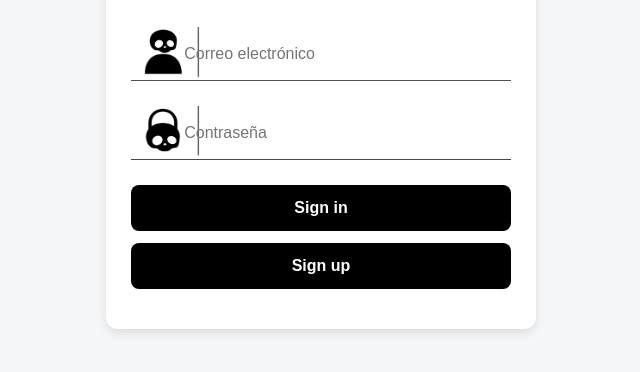
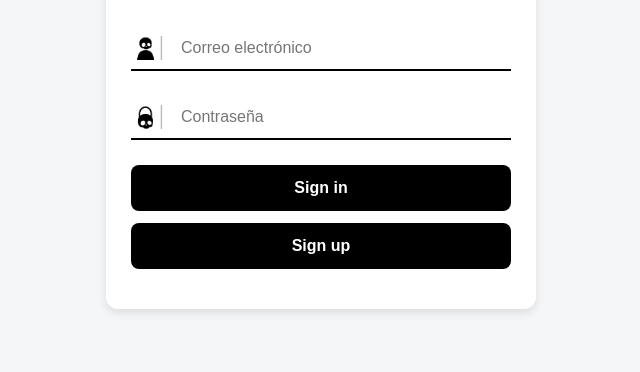
Before and after one commit to vsisushi72/PunchCard_Demo, a plain HTML site: page index.html in a window 1280 px wide. Shown: the part 80-452 px from the top of the page, without its empty margins (319-959 px from the left). Drawn offline with nearby package versions, Linux system fonts and the light colour scheme.

Commit message:
user and password v2

```diff
--- a/style.css
+++ b/style.css
@@ -41,21 +41,20 @@ header {
   display: flex;
   align-items: center;
   background-repeat: no-repeat;
-  background-size: 100% 100%;
-  background-position: center;
-  padding-left: 14%;
+  background-position: left center;
+  background-size: 32px auto;
+  border-bottom: 2px solid #000;
+  padding: 8px 0 8px 50px;
   margin-bottom: 25px;
   text-align: left;
 }
 
 .input-group.email {
-  background-image: url('assets/user-field.png');
-  aspect-ratio: 3526 / 579;
+  background-image: url('assets/icon-user.png');
 }
 
 .input-group.password {
-  background-image: url('assets/password-field.png');
-  aspect-ratio: 3526 / 587;
+  background-image: url('assets/icon-password.png');
 }
 
 input {
```
Also changed, not shown: assets/icon-password.png (added), assets/icon-user.png (added), assets/password-field.png (deleted), assets/user-field.png (deleted).
